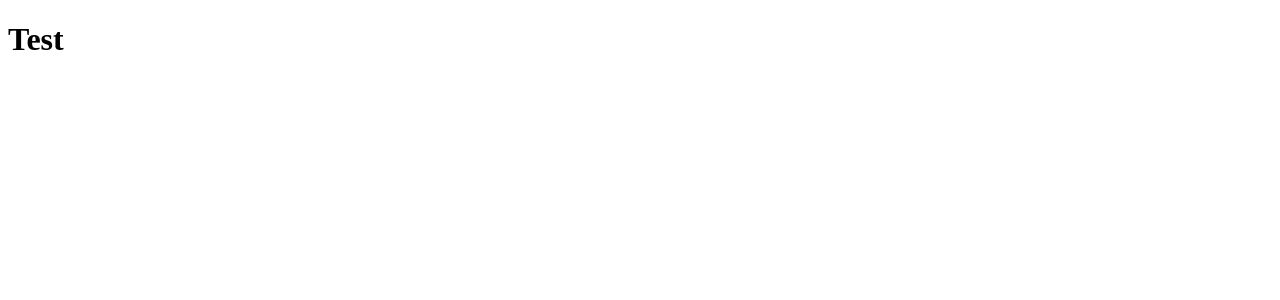
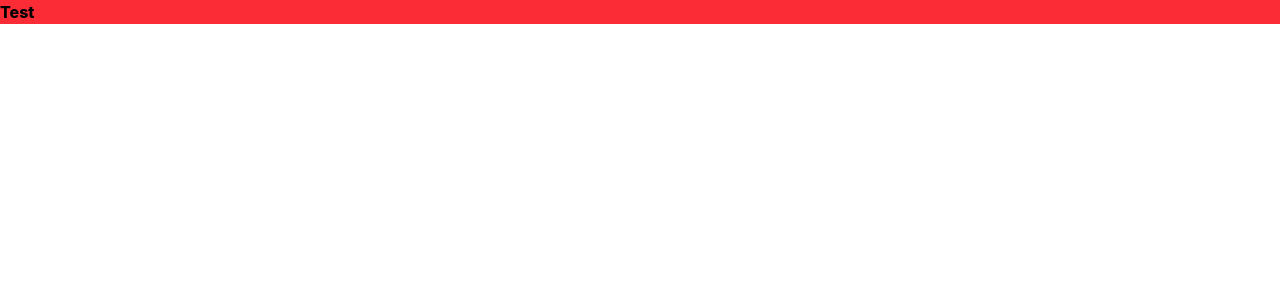
Before and after one commit to Mah30/financial-consulting, a React (Vite) app: page / in a window 1280 px wide. Shown: the top 300 px of the page. Built offline with nearby package versions, Linux system fonts and the light colour scheme.

Commit message:
install tailwind css and update package

```diff
--- a/package.json
+++ b/package.json
@@ -21,6 +21,7 @@
   },
   "devDependencies": {
     "@eslint/js": "^10.0.1",
+    "@tailwindcss/vite": "^4.3.1",
     "@types/node": "^22.20.0",
     "@types/react": "^19.2.17",
     "@types/react-dom": "^19.2.3",
@@ -32,6 +33,7 @@
     "globals": "^17.7.0",
     "prettier": "^3.8.4",
     "prettier-plugin-tailwindcss": "^0.8.0",
+    "tailwindcss": "^4.3.1",
     "typescript": "^6.0.3",
     "typescript-eslint": "^8.62.0",
     "vite": "^8.1.0"
--- a/src/App.tsx
+++ b/src/App.tsx
@@ -1,7 +1,7 @@
 function App() {
   return (
     <>
-      <h1>Test</h1>
+      <h1 className="bg-red-500 font-extrabold">Test</h1>
     </>
   )
 }
--- a/src/index.css
+++ b/src/index.css
@@ -0,0 +1 @@
+@import "tailwindcss";
--- a/vite.config.ts
+++ b/vite.config.ts
@@ -1,9 +1,10 @@
 import { defineConfig } from 'vite'
 import react from '@vitejs/plugin-react'
+import tailwindcss from '@tailwindcss/vite'
 
 // https://vite.dev/config/
 export default defineConfig({
-  plugins: [react()],
+  plugins: [react(), tailwindcss()],
   resolve: {
     alias: {
       '@': new URL('./src', import.meta.url).pathname,
```
Also changed, not shown: 2 other files (tests, documents, lock files or other folders).
